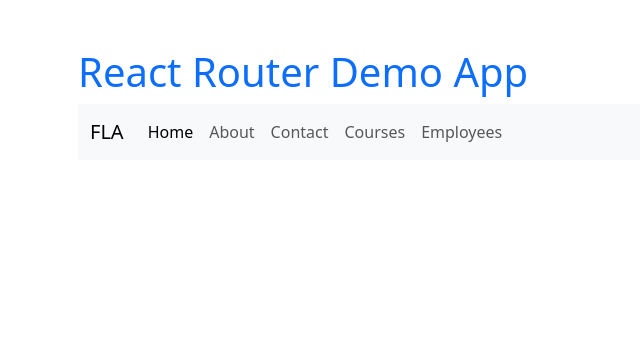
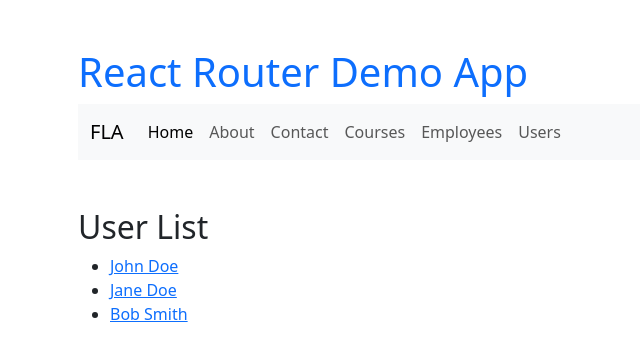
Before and after one commit to mohammedaeraf/react-batch6, a React (Vite) app in the folder my-app/: page /users in a window 1280 px wide. Shown: the top 358 px of the page, without its empty margins (4-644 px from the left). Built offline with nearby package versions, Linux system fonts and the light colour scheme.

Commit message:
Routing with Params (List - Detail View)

```diff
--- a/my-app/src/App.tsx
+++ b/my-app/src/App.tsx
@@ -16,6 +16,8 @@ import About from "./About";
 import Contact from "./Contact";
 import CoursesCards from "./CoursesCards";
 import EmployeeDirectory from "./EmployeeDirectory";
+import UserList from "./UserList";
+import UserDetail from "./UserDetail";
 
 function App() {
   return (
@@ -65,6 +67,11 @@ function App() {
                     Employees
                   </Link>
                 </li>
+                <li className="nav-item">
+                  <Link className="nav-link" to="/users">
+                    Users
+                  </Link>
+                </li>
               </ul>
             </div>
           </div>
@@ -77,10 +84,11 @@ function App() {
             <Route path="/contact" element={<Contact />} />
             <Route path="/courses" element={<CoursesCards />} />
             <Route path="/employees" element={<EmployeeDirectory />} />
+            <Route path="/users" element={<UserList />} />
+            <Route path="/users/:id" element={<UserDetail />} />
           </Routes>
         </main>
       </div>
-
     </Router>
   );
 }
--- a/my-app/src/EmployeeDirectory.tsx
+++ b/my-app/src/EmployeeDirectory.tsx
@@ -3,36 +3,42 @@ import EmployeeCard from "./EmployeeCard";
 function EmployeeDirectory() {
   let employees = [
     {
+      id:101,
       name: "Mohammed",
       position: "HR Manager",
       department: "HR",
       salary: 6000,
     },
     {
+      id:102,
       name: "Sarah",
       position: "Software Engineer",
       department: "Engineering",
       salary: 7500,
     },
     {
+      id:103,
       name: "John",
       position: "Project Manager",
       department: "IT",
       salary: 8000,
     },
     {
+      id:104,
       name: "Emily",
       position: "Marketing Director",
       department: "Marketing",
       salary: 7000,
     },
     {
+      id:105,
       name: "David",
       position: "Financial Analyst",
       department: "Finance",
       salary: 6500,
     },
     {
+      id:106,
       name: "Arif",
       position: "Financial Auditor",
       department: "Finance",
--- /dev/null
+++ b/my-app/src/UserDetail.tsx
@@ -0,0 +1,14 @@
+import { useParams } from "react-router-dom";
+
+function UserDetail() {
+  const params = useParams();
+  return (
+    <div>
+      <h2>User Details</h2>
+      <p>You selected user with ID: {params.id}</p>
+      {/* Call API and fetch more details about this User with id - */}
+    </div>
+  );
+}
+
+export default UserDetail;
--- /dev/null
+++ b/my-app/src/UserList.tsx
@@ -0,0 +1,33 @@
+import { Link } from "react-router-dom";
+
+function UserList() {
+  let users = [
+    {
+      id: 1,
+      name: "John Doe",
+    },
+    {
+      id: 2,
+      name: "Jane Doe",
+    },
+    {
+      id: 3,
+      name: "Bob Smith",
+    },
+  ];
+
+  return (
+    <div>
+      <h2>User List</h2>
+      <ul>
+        {users.map((user) => (
+          <li key={user.id}>
+            <Link to={`/users/${user.id}`}>{user.name}</Link>
+          </li>
+        ))}
+      </ul>
+    </div>
+  );
+}
+
+export default UserList;
```
